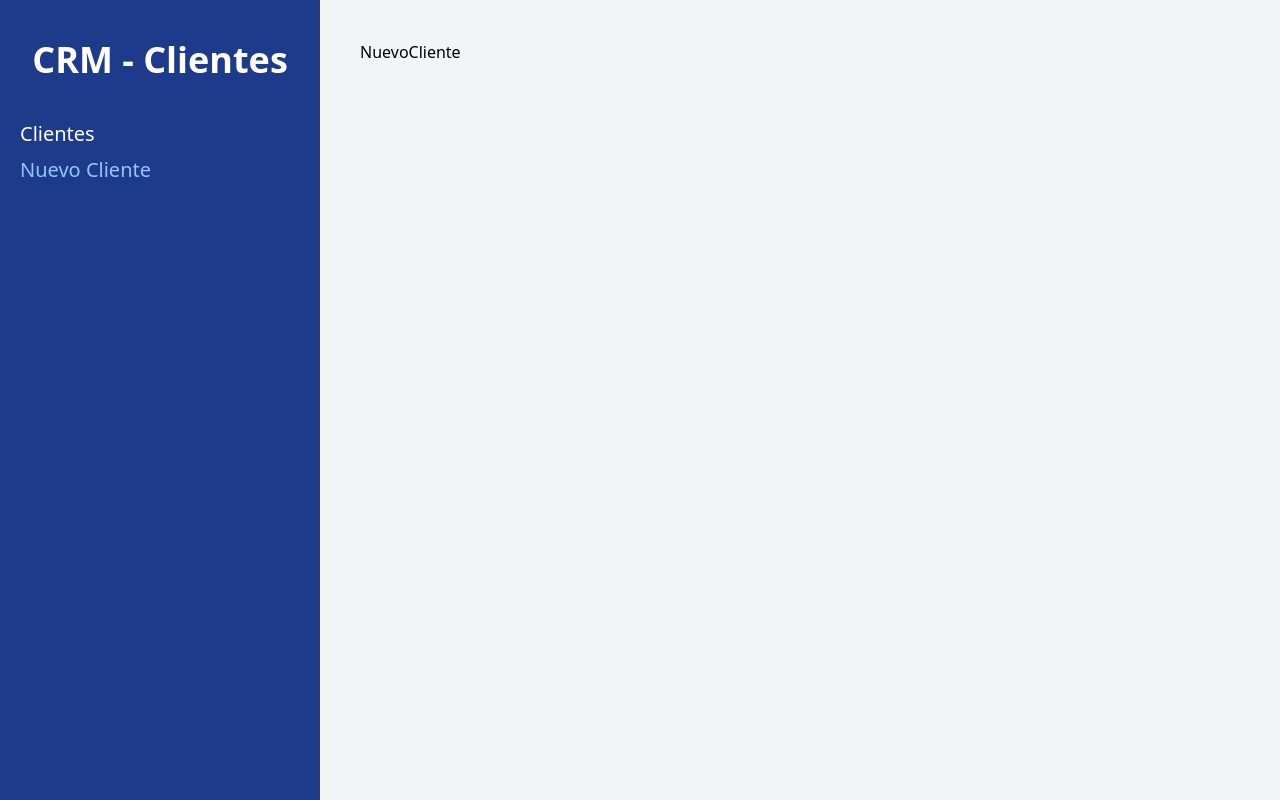
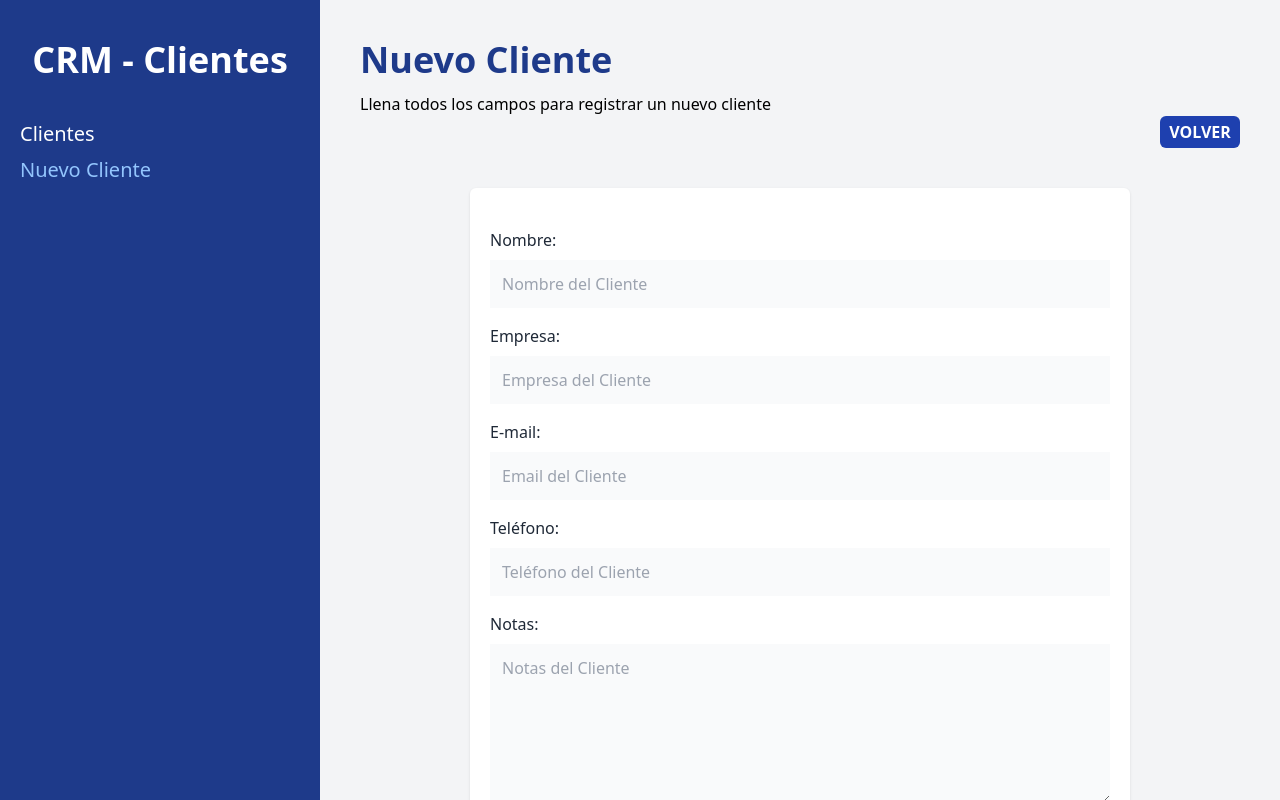
Before and after one commit to davidpadron960/crm-react, a React (Vite) app: page /clientes/nuevo in a window 1280 px wide. Built offline with nearby package versions, Linux system fonts and the light colour scheme.

Commit message:
Creando Formulario para Registrar Nuevos Clientes

```diff
--- /dev/null
+++ b/src/components/Formulario.jsx
@@ -0,0 +1,77 @@
+const Formulario = ({cliente}) => {
+    return (
+        <>
+            <div className="mb-4">
+                <label
+                    className="text-gray-800"
+                    htmlFor="nombre"
+                >Nombre:</label>
+                <input
+                    id="nombre"
+                    type="text"
+                    className="mt-2 block w-full p-3 bg-gray-50"
+                    placeholder="Nombre del Cliente"
+                    name="nombre"
+                />
+            </div>
+            <div className="mb-4">
+                <label
+                    className="text-gray-800"
+                    htmlFor="empresa"
+                >Empresa:</label>
+                <input
+                    id="empresa"
+                    type="text"
+                    className="mt-2 block w-full p-3 bg-gray-50"
+                    placeholder="Empresa del Cliente"
+                    name="empresa"
+                />
+            </div>
+
+            <div className="mb-4">
+                <label
+                    className="text-gray-800"
+                    htmlFor="email"
+                >E-mail:</label>
+                <input
+                    id="email"
+                    type="email"
+                    className="mt-2 block w-full p-3 bg-gray-50"
+                    placeholder="Email del Cliente"
+                    name="email"
+                />
+            </div>
+
+            <div className="mb-4">
+                <label
+                    className="text-gray-800"
+                    htmlFor="telefono"
+                >Teléfono:</label>
+                <input
+                    id="telefono"
+                    type="tel"
+                    className="mt-2 block w-full p-3 bg-gray-50"
+                    placeholder="Teléfono del Cliente"
+                    name="telefono"
+                />
+            </div>
+
+            <div className="mb-4">
+                <label
+                    className="text-gray-800"
+                    htmlFor="notas"
+                >Notas:</label>
+                <textarea
+                    as="textarea"
+                    id="notas"
+                    type="text"
+                    className="mt-2 block w-full p-3 bg-gray-50 h-40 align-self"
+                    placeholder="Notas del Cliente"
+                    name="notas"
+                />
+            </div>
+        </>
+    )
+}
+
+export default Formulario
--- a/src/main.jsx
+++ b/src/main.jsx
@@ -3,7 +3,7 @@
 import './index.css'
 import { createBrowserRouter,RouterProvider} from 'react-router-dom'
 import Layout from './components/Layout'
-import NuevoCliente from './pages/NuevoCliente'
+import NuevoCliente, {action as nuevoClienteAction} from './pages/NuevoCliente'
 import Index, {loader as clientesLoader} from './pages/Index'
 
 
@@ -19,7 +19,8 @@
       },
       {
       path: '/clientes/nuevo',
-      element: <NuevoCliente />
+      element: <NuevoCliente />,
+      action: nuevoClienteAction
     }]
   },
 
--- a/src/pages/NuevoCliente.jsx
+++ b/src/pages/NuevoCliente.jsx
@@ -1,8 +1,41 @@
-import React from 'react'
+import { useNavigate,Form } from "react-router-dom"
+import Formulario from "../components/Formulario"
+
+export function action(){
+  console.log("Submit al formulario")
+}
 
 const NuevoCliente = () => {
+  const navigate = useNavigate()
   return (
-    <div>NuevoCliente</div>
+    <>
+        <h1 className="font-black text-4xl text-blue-900">Nuevo Cliente</h1>
+        <p className="mt-3">Llena todos los campos para registrar un nuevo cliente</p>
+
+        <div className='flex justify-end'>
+          <button
+          className='bg-blue-800 text-white w-20 rounded-md py-1 font-bold uppercase'
+          onClick={() => navigate("/")}
+          >
+            Volver
+          </button>
+        </div>
+
+        <div className="bg-white shadow rounded-md md:w-3/4 mx-auto px-5 py-10 mt-10">
+              <Form
+                method="post"
+
+              >
+                  <Formulario />
+
+                  <input
+                      type="submit"
+                      className="mt-5 w-full bg-blue-800 p-3 uppercase font-bold text-white text-lg"
+                      value="Registrar Cliente"
+                  />
+              </Form>
+        </div>
+    </>
   )
 }
 
```
